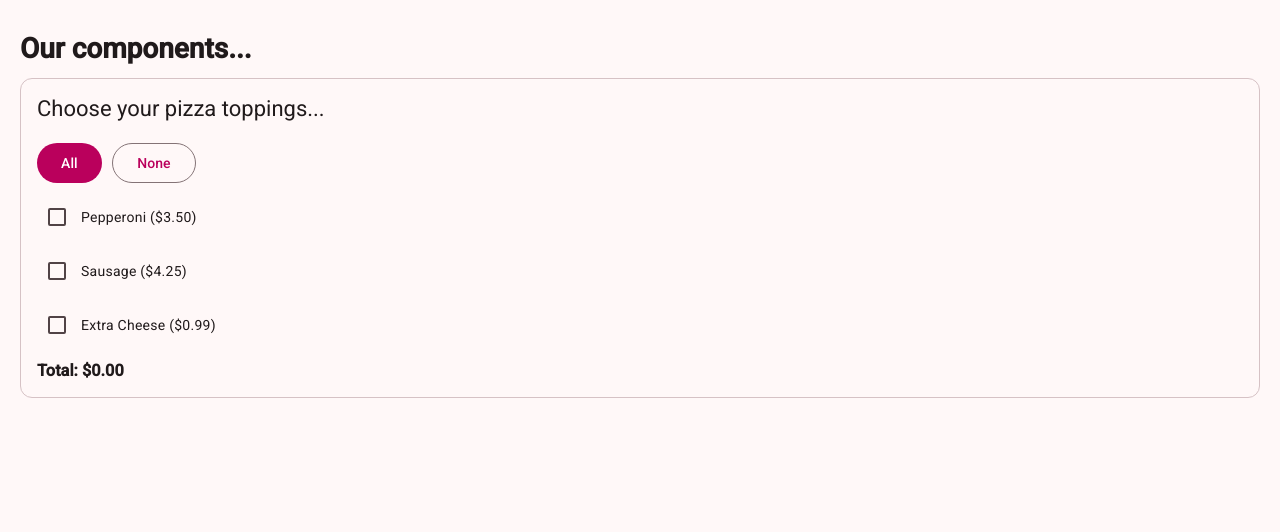
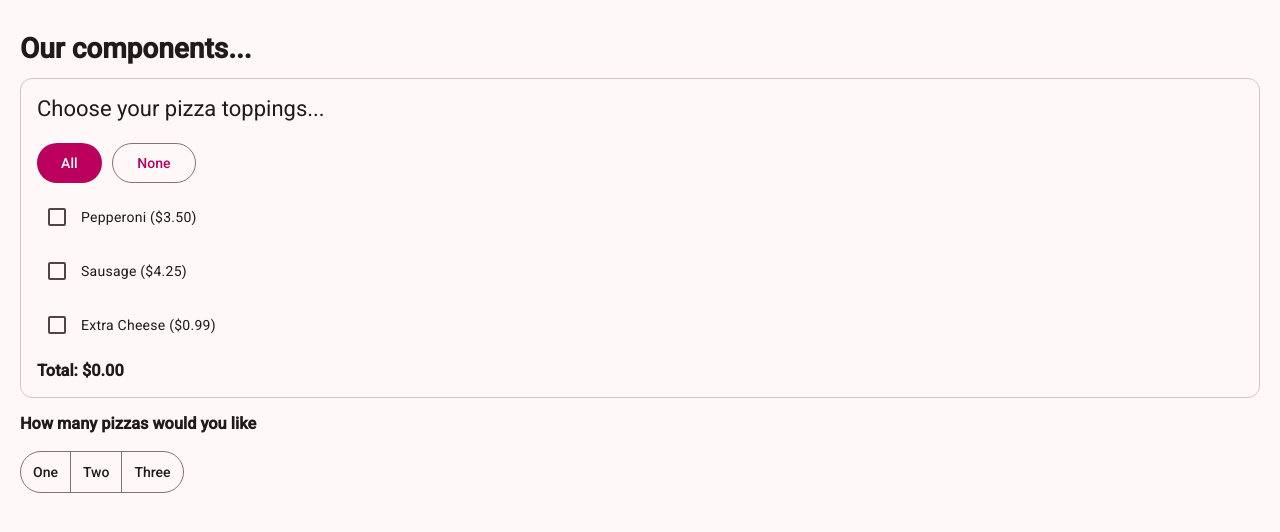
Before and after one commit to 2026-fall-jsf/angular-components, an Angular app: page / in a window 1280 px wide. Shown: the top 532 px of the page. Built offline with nearby package versions, Linux system fonts and the light colour scheme.

Commit message:
Adding component for week 8 sharing. component to see how many pizzas someone would like

```diff
--- a/src/app/pizza-toppings/pizza-toppings.html
+++ b/src/app/pizza-toppings/pizza-toppings.html
@@ -36,3 +36,17 @@
         </h3>
     </mat-card-content>
 </mat-card>
+
+
+<section>
+  <h3>How many pizzas would you like</h3>
+  <mat-button-toggle-group
+    name="favoriteColor"
+    aria-label="Favorite Color"
+    (click)="printPizzas()"
+  >
+    <mat-button-toggle value="One">One</mat-button-toggle>
+    <mat-button-toggle value="Two">Two</mat-button-toggle>
+    <mat-button-toggle value="Three">Three</mat-button-toggle>
+  </mat-button-toggle-group>
+</section>
--- a/src/app/pizza-toppings/pizza-toppings.ts
+++ b/src/app/pizza-toppings/pizza-toppings.ts
@@ -4,6 +4,7 @@ import { CurrencyPipe } from '@angular/common';
 import { MatButtonModule } from '@angular/material/button';
 import { MatCheckboxModule } from '@angular/material/checkbox';
 import { MatCardModule } from '@angular/material/card';
+import {MatButtonToggleModule} from '@angular/material/button-toggle';
 
 @Component({
   imports: [
@@ -11,6 +12,7 @@ import { MatCardModule } from '@angular/material/card';
     MatButtonModule,
     MatCheckboxModule,
     MatCardModule,
+    MatButtonToggleModule,
   ],
   selector: 'app-pizza-toppings',
   styleUrl: './pizza-toppings.css',
@@ -69,4 +71,5 @@ export class PizzaToppings {
       )
     )
   );
+
 }
```
